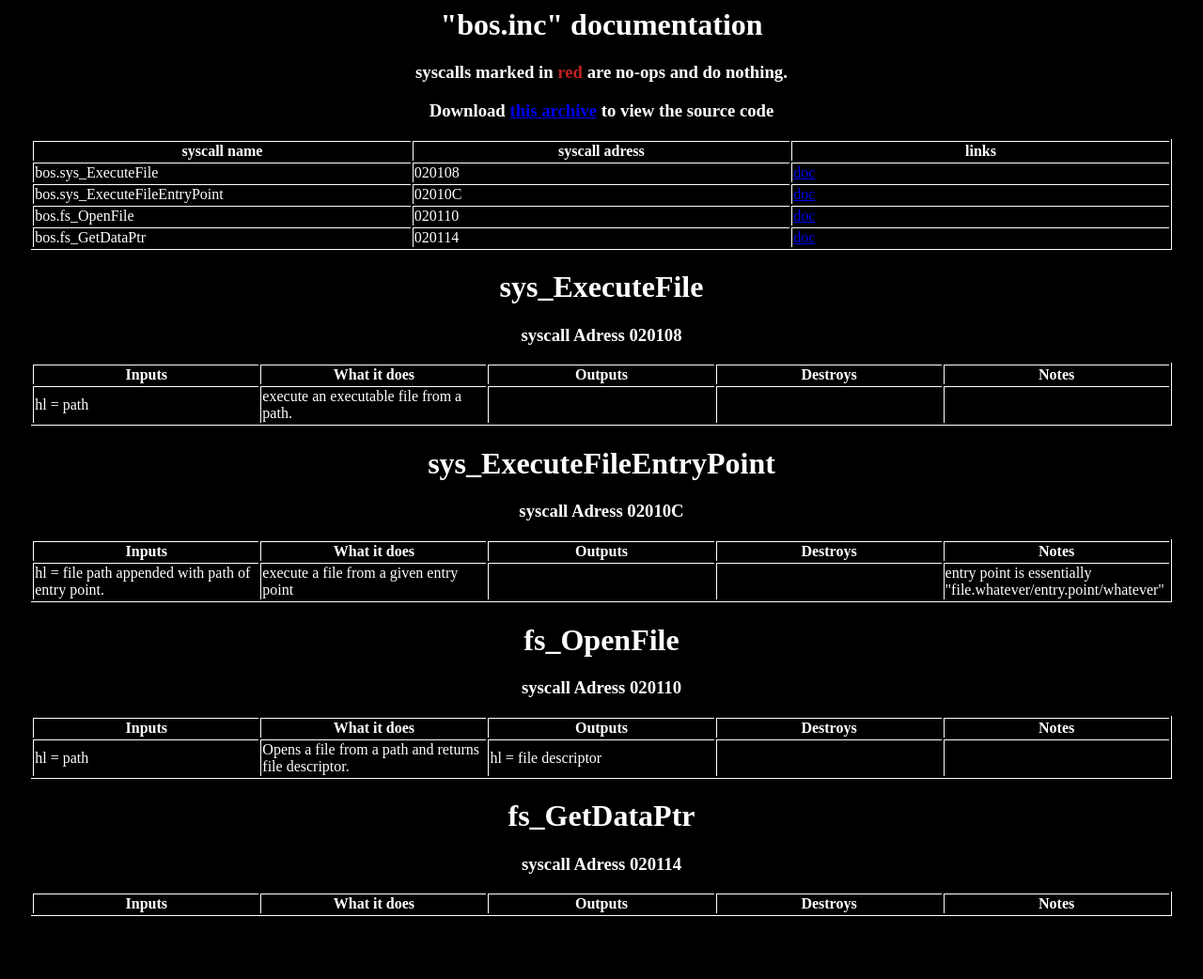
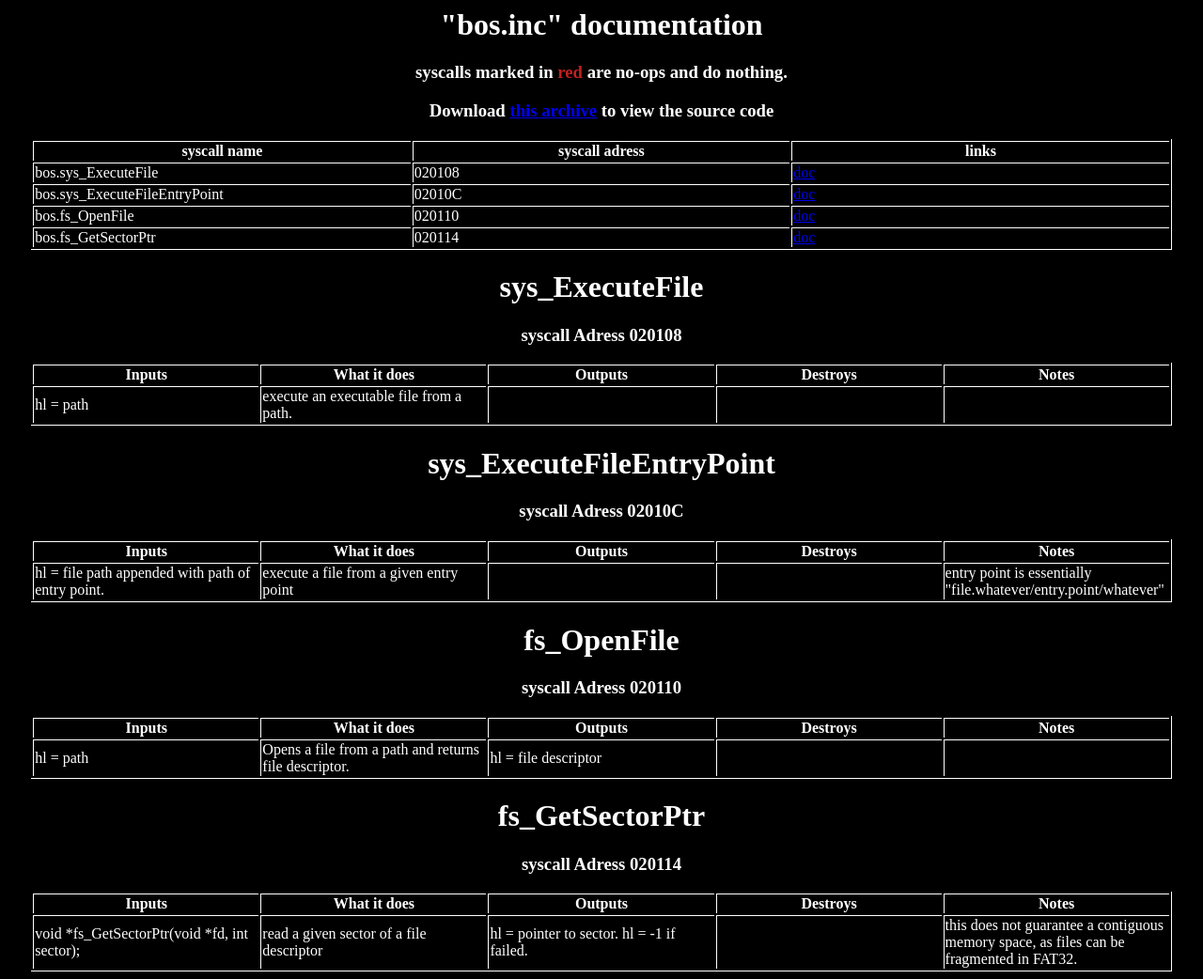
Before and after one commit to beckadamtheinventor/BOS, a plain HTML site: page docs/index.html in a window 1280 px wide. Shown: the whole page at 94% size. Before the commit the page ends 983 px from the top, so only its background shows below. Drawn offline with Linux system fonts and the light colour scheme.

Commit message:
forgot to rebuild the docs, lol

```diff
--- a/docs/index.html
+++ b/docs/index.html
@@ -1,7 +1,7 @@
 <html><head><title>bos.inc docs</title><link rel="stylesheet" type="text/css" href="style.css"></head><body><h1>"bos.inc" documentation</h1><h3>syscalls marked in <a class="no_op">red</a> are no-ops and do nothing.</h3><h3>Download <a href="sources.zip">this archive</a> to view the source code</h3><table><th>syscall name</th><th>syscall adress</th><th>links</th><tr><td>bos.sys_ExecuteFile</td><td>020108</td><td><a href="#sys_ExecuteFile">doc</a></tr>
 <tr><td>bos.sys_ExecuteFileEntryPoint</td><td>02010C</td><td><a href="#sys_ExecuteFileEntryPoint">doc</a></tr>
 <tr><td>bos.fs_OpenFile</td><td>020110</td><td><a href="#fs_OpenFile">doc</a></tr>
-<tr><td>bos.fs_GetDataPtr</td><td>020114</td><td><a href="#fs_GetDataPtr">doc</a></tr>
+<tr><td>bos.fs_GetSectorPtr</td><td>020114</td><td><a href="#fs_GetSectorPtr">doc</a></tr>
 </table><div id="sys_ExecuteFile"><h1>sys_ExecuteFile</h1><h3>syscall Adress 020108</h3>
 <table><th>Inputs</th><th>What it does</th><th>Outputs</th><th>Destroys</th><th>Notes</th>
 <tr><td> hl = path</td><td> execute an executable file from a path.</td><td></td><td></td><td>
@@ -14,6 +14,8 @@
 <table><th>Inputs</th><th>What it does</th><th>Outputs</th><th>Destroys</th><th>Notes</th>
 <tr><td> hl = path</td><td> Opens a file from a path and returns file descriptor.</td><td> hl = file descriptor</td><td></td><td>
 </td></tr>
-</table></div><div id="fs_GetDataPtr"><h1>fs_GetDataPtr</h1><h3>syscall Adress 020114</h3>
+</table></div><div id="fs_GetSectorPtr"><h1>fs_GetSectorPtr</h1><h3>syscall Adress 020114</h3>
 <table><th>Inputs</th><th>What it does</th><th>Outputs</th><th>Destroys</th><th>Notes</th>
+<tr><td> void *fs_GetSectorPtr(void *fd, int sector);</td><td> read a given sector of a file descriptor</td><td> hl = pointer to sector. hl = -1 if failed.</td><td></td><td>
+ this does not guarantee a contiguous memory space, as files can be fragmented in FAT32.</td></tr>
 </table></div></body></html>
```
Also changed, not shown: 2 other files.
